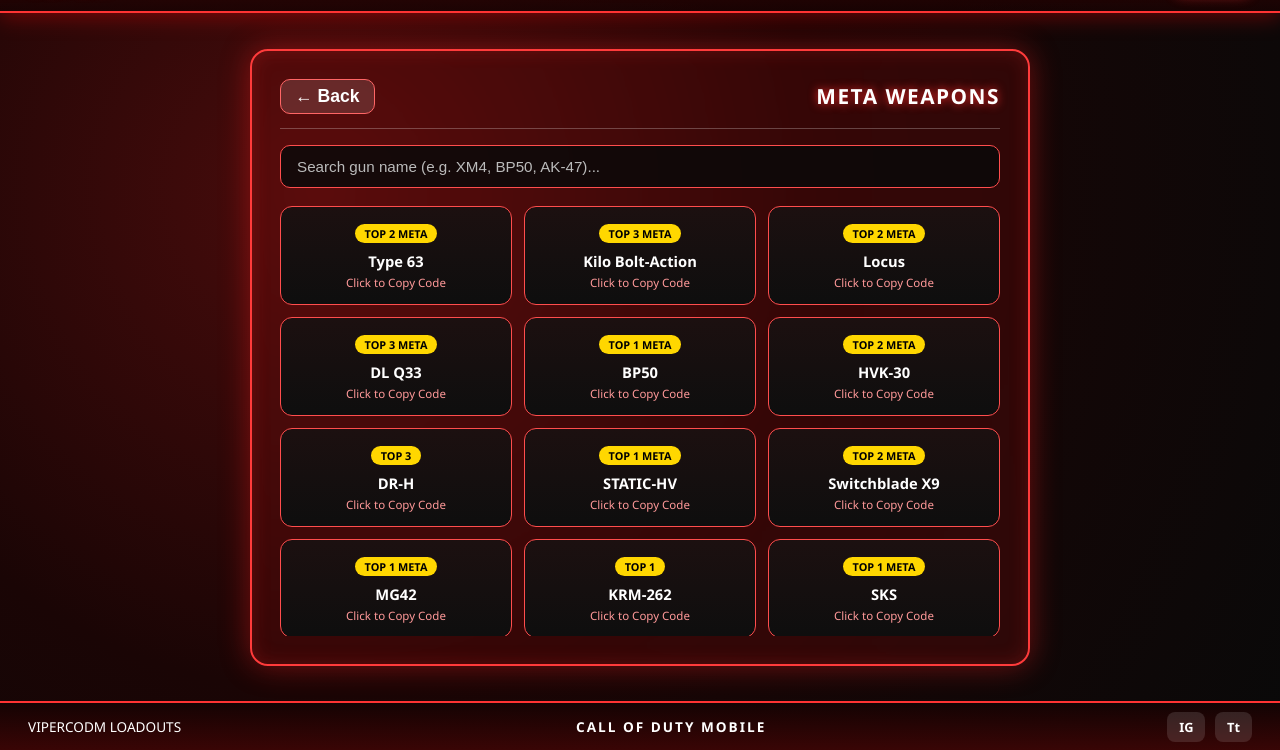
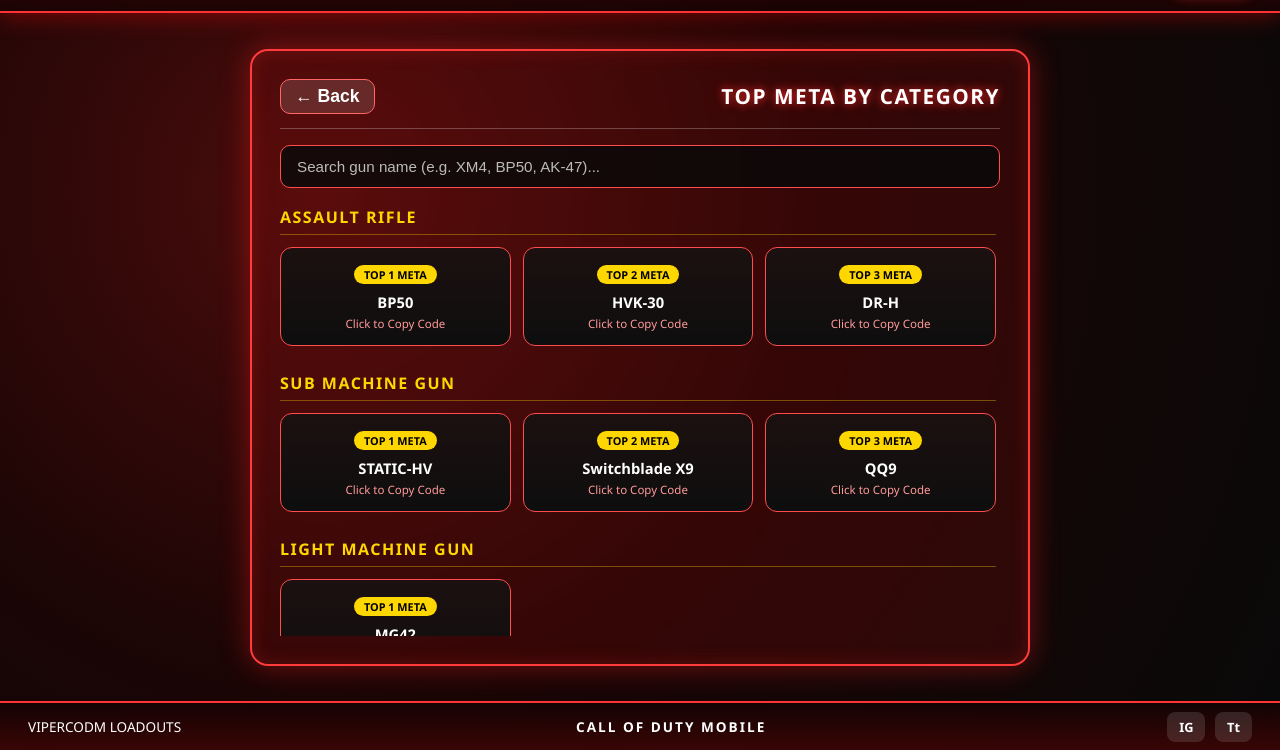
Before and after one commit to Vipercodm/vipercodm.github.io, a plain HTML site: page index.html in a window 1280 px wide. Both pictures are taken after a click on the button "META". Shown: the part 50-800 px from the top of the page. Drawn offline with Linux system fonts and the light colour scheme.

Commit message:
Update index.html

```diff
--- a/index.html
+++ b/index.html
@@ -3,7 +3,7 @@
 <head>
   <meta charset="UTF-8" />
   <meta name="viewport" content="width=device-width, initial-scale=1.0" />
-  <title>ViperCODM | Loadouts</title>
+  <title>Predoo | Loadouts</title>
   <style>
     * { box-sizing: border-box; }
     body {
@@ -200,9 +200,25 @@
       gap: 12px;
       max-height: 430px;
       overflow-y: auto;
+      padding-right: 4px;
     }
     @media (max-width: 600px) {
       .guns-grid { grid-template-columns: repeat(2, 1fr); }
+    }
+    .meta-group-title {
+      grid-column: 1 / -1;
+      text-align: left;
+      font-size: 1rem;
+      font-weight: 900;
+      letter-spacing: 1.5px;
+      color: #ffd700;
+      border-bottom: 1px solid rgba(255, 215, 0, 0.35);
+      padding-bottom: 6px;
+      margin-top: 14px;
+      text-transform: uppercase;
+    }
+    .meta-group-title:first-child {
+      margin-top: 0;
     }
     .gun-card {
       background: linear-gradient(180deg, #1c1010, #0e0e0e);
@@ -384,7 +400,10 @@
 
   <script>
     const GUN_DATABASE = [
-      // YOUR NEW ASSAULT RIFLES (Without Meta tag)
+      // --- ASSAULT RIFLES ---
+      { name: "BP50", category: "Assault Rifle", rank: "TOP 1 META", isMeta: true, metaRank: 1, code: "BP50-1A2B4C8D9E" },
+      { name: "HVK-30", category: "Assault Rifle", rank: "TOP 2 META", isMeta: true, metaRank: 2, code: "HVK30-1C2A4D8B9A" },
+      { name: "DR-H", category: "Assault Rifle", rank: "TOP 3 META", isMeta: true, metaRank: 3, code: "DRH-1A2B4C8A9A" },
       { name: "XM4", category: "Assault Rifle", rank: "LOADOUT", isMeta: false, code: "XM4-1A2G4F8F9E" },
       { name: "Lachmann-556", category: "Assault Rifle", rank: "LOADOUT", isMeta: false, code: "Lachmann-556-1G2A4E8C9A" },
       { name: "ISO Hemlock", category: "Assault Rifle", rank: "LOADOUT", isMeta: false, code: "ISO Hemlock-1E2E4E7H8A" },
@@ -398,12 +417,29 @@
       { name: "CR-56 AMAX", category: "Assault Rifle", rank: "LOADOUT", isMeta: false, code: "CR-56 AMAX-1A2B4A8A9A" },
       { name: "AS VAL", category: "Assault Rifle", rank: "LOADOUT", isMeta: false, code: "AS VAL-2B3B4D8C9A" },
       { name: "AK-47", category: "Assault Rifle", rank: "LOADOUT", isMeta: false, code: "AK-47-1A2C4A8A9A" },
-      { name: "Type 63", category: "Marksman Rifle", rank: "TOP 2 META", isMeta: true, code: "Type 63-1B2D7E8F9F" },
+
+      // --- SUB MACHINE GUNS ---
+      { name: "STATIC-HV", category: "Sub Machine Gun", rank: "TOP 1 META", isMeta: true, metaRank: 1, code: "STATICHV-1C2A4B8A9A" },
+      { name: "Switchblade X9", category: "Sub Machine Gun", rank: "TOP 2 META", isMeta: true, metaRank: 2, code: "SX9-1C2B4A8A9A" },
+      { name: "QQ9", category: "Sub Machine Gun", rank: "TOP 3 META", isMeta: true, metaRank: 3, code: "QQ9-2C4C6C8B9A" },
+
+      // --- LIGHT MACHINE GUNS ---
+      { name: "MG42", category: "Light Machine Gun", rank: "TOP 1 META", isMeta: true, metaRank: 1, code: "MG42-1B2C4A8D9A" },
+
+      // --- SHOTGUNS ---
+      { name: "KRM-262", category: "Shotgun", rank: "TOP 1 META", isMeta: true, metaRank: 1, code: "KRM-1D2B4C6A9A" },
+
+      // --- MARKSMAN RIFLES ---
+      { name: "SKS", category: "Marksman Rifle", rank: "TOP 1 META", isMeta: true, metaRank: 1, code: "SKS-1A2A4B7A9A" },
+      { name: "Type 63", category: "Marksman Rifle", rank: "TOP 2 META", isMeta: true, metaRank: 2, code: "Type 63-1B2D7E8F9F" },
+      { name: "Kilo Bolt-Action", category: "Marksman Rifle", rank: "TOP 3 META", isMeta: true, metaRank: 3, code: "Kilo Bolt-Action-1D2A4A8C9C" },
       { name: "SP-R 208", category: "Marksman Rifle", rank: "LOADOUT", isMeta: false, code: "SP-R 208-2A4A5A8B9A" },
-      { name: "Kilo Bolt-Action", category: "Marksman Rifle", rank: "TOP 3 META", isMeta: true, code: "Kilo Bolt-Action-1D2A4A8C9C" },
       { name: "SO-14", category: "Marksman Rifle", rank: "LOADOUT", isMeta: false, code: "SO-14-1C2C4E5H8B" },
-      { name: "Locus", category: "Sniper Rifle", rank: "TOP 2 META", isMeta: true, code: "Locus-2B4B5A8C9C" },
-      { name: "DL Q33", category: "Sniper Rifle", rank: "TOP 3 META", isMeta: true, code: "DL Q33-1B2A4A5A6A" },
+
+      // --- SNIPER RIFLES ---
+      { name: "LW3-Tundra", category: "Sniper Rifle", rank: "TOP 1 META", isMeta: true, metaRank: 1, code: "TUNDRA-1A2B4C8A9B" },
+      { name: "Locus", category: "Sniper Rifle", rank: "TOP 2 META", isMeta: true, metaRank: 2, code: "Locus-2B4B5A8C9C" },
+      { name: "DL Q33", category: "Sniper Rifle", rank: "TOP 3 META", isMeta: true, metaRank: 3, code: "DL Q33-1B2A4A5A6A" },
       { name: "Koshka", category: "Sniper Rifle", rank: "LOADOUT", isMeta: false, code: "Koshka-2A4A5A8A9C" },
       { name: "ZRG", category: "Sniper Rifle", rank: "LOADOUT", isMeta: false, code: "ZRG 20mm-1D2C3B4C8B" },
       { name: "RYTEC", category: "Sniper Rifle", rank: "LOADOUT", isMeta: false, code: "Rytec AMR-1D2A4C8B9C" },
@@ -414,17 +450,18 @@
       { name: "Artic 50", category: "Sniper Rifle", rank: "LOADOUT", isMeta: false, code: "Arctic .50 -2A4B5A8C9C" },
       { name: "SVD", category: "Sniper Rifle", rank: "LOADOUT", isMeta: false, code: "SVD-1C2B4B5A8B" },
 
-      { name: "BP50", category: "Assault Rifle", rank: "TOP 1 META", isMeta: true, code: "BP50-1A2B4C8D9E" },
-      { name: "HVK-30", category: "Assault Rifle", rank: "TOP 2 META", isMeta: true, code: "HVK30-1C2A4D8B9A" },
-      { name: "DR-H", category: "Assault Rifle", rank: "TOP 3", isMeta: true, code: "DRH-1A2B4C8A9A" },
-      { name: "STATIC-HV", category: "Sub Machine Gun", rank: "TOP 1 META", isMeta: true, code: "STATICHV-1C2A4B8A9A" },
-      { name: "Switchblade X9", category: "Sub Machine Gun", rank: "TOP 2 META", isMeta: true, code: "SX9-1C2B4A8A9A" },
-      { name: "QQ9", category: "Sub Machine Gun", rank: "TOP 3", isMeta: false, code: "QQ9-2C4C6C8B9A" },
-      { name: "MG42", category: "Light Machine Gun", rank: "TOP 1 META", isMeta: true, code: "MG42-1B2C4A8D9A" },
-      { name: "KRM-262", category: "Shotgun", rank: "TOP 1", isMeta: true, code: "KRM-1D2B4C6A9A" },
-      { name: "SKS", category: "Marksman Rifle", rank: "TOP 1 META", isMeta: true, code: "SKS-1A2A4B7A9A" },
-      { name: "LW3-Tundra", category: "Sniper Rifle", rank: "TOP 1 META", isMeta: true, code: "TUNDRA-1A2B4C8A9B" },
-      { name: "Dobvra", category: "Pistol", rank: "TOP 1", isMeta: true, code: "DOBVRA-1A2B5A8B9A" }
+      // --- PISTOLS ---
+      { name: "Dobvra", category: "Pistol", rank: "TOP 1 META", isMeta: true, metaRank: 1, code: "DOBVRA-1A2B5A8B9A" }
+    ];
+
+    const CATEGORY_ORDER = [
+      "Assault Rifle",
+      "Sub Machine Gun",
+      "Light Machine Gun",
+      "Shotgun",
+      "Marksman Rifle",
+      "Sniper Rifle",
+      "Pistol"
     ];
 
     let activeCategory = "Assault Rifle";
@@ -467,7 +504,7 @@
       document.getElementById("brView").style.display = "none";
       document.getElementById("weaponView").style.display = "block";
       activeCategory = "META";
-      document.getElementById("categoryHeading").innerText = "META WEAPONS";
+      document.getElementById("categoryHeading").innerText = "TOP META BY CATEGORY";
       const searchInput = document.getElementById("gunSearchInput");
       searchInput.value = "";
       renderGuns("");
@@ -478,14 +515,51 @@
       renderGuns(query);
     }
 
+    function createGunCard(gun) {
+      const card = document.createElement("div");
+      card.className = "gun-card";
+      card.onclick = () => copyGunCode(gun.code, gun.name);
+      card.innerHTML = `
+        <div class="tier-badge ${gun.isMeta ? 'meta' : ''}">${gun.rank}</div>
+        <div class="gun-title">${gun.name}</div>
+        <div class="gun-sub">Click to Copy Code</div>
+      `;
+      return card;
+    }
+
     function renderGuns(searchQuery) {
       const grid = document.getElementById("gunsGrid");
       grid.innerHTML = "";
+
+      if (activeCategory === "META") {
+        let totalFound = 0;
+
+        CATEGORY_ORDER.forEach(cat => {
+          const catMetaGuns = GUN_DATABASE
+            .filter(gun => gun.isMeta && gun.category === cat && gun.name.toLowerCase().includes(searchQuery))
+            .sort((a, b) => (a.metaRank || 99) - (b.metaRank || 99));
+
+          if (catMetaGuns.length > 0) {
+            totalFound += catMetaGuns.length;
+            const heading = document.createElement("div");
+            heading.className = "meta-group-title";
+            heading.innerText = cat;
+            grid.appendChild(heading);
+
+            catMetaGuns.forEach(gun => {
+              grid.appendChild(createGunCard(gun));
+            });
+          }
+        });
+
+        if (totalFound === 0) {
+          grid.innerHTML = `<p style="grid-column: 1/-1; text-align:center; color:#ff9999;">No meta weapon found matching "${searchQuery}".</p>`;
+        }
+        return;
+      }
+
       const filtered = GUN_DATABASE.filter(gun => {
-        const matchesCat =
-          activeCategory === "META" ? gun.isMeta : gun.category === activeCategory;
-        const matchesName = gun.name.toLowerCase().includes(searchQuery);
-        return matchesCat && matchesName;
+        return gun.category === activeCategory && gun.name.toLowerCase().includes(searchQuery);
       });
 
       if (filtered.length === 0) {
@@ -494,15 +568,7 @@
       }
 
       filtered.forEach(gun => {
-        const card = document.createElement("div");
-        card.className = "gun-card";
-        card.onclick = () => copyGunCode(gun.code, gun.name);
-        card.innerHTML = `
-          <div class="tier-badge ${gun.isMeta ? 'meta' : ''}">${gun.rank}</div>
-          <div class="gun-title">${gun.name}</div>
-          <div class="gun-sub">Click to Copy Code</div>
-        `;
-        grid.appendChild(card);
+        grid.appendChild(createGunCard(gun));
       });
     }
 
```
